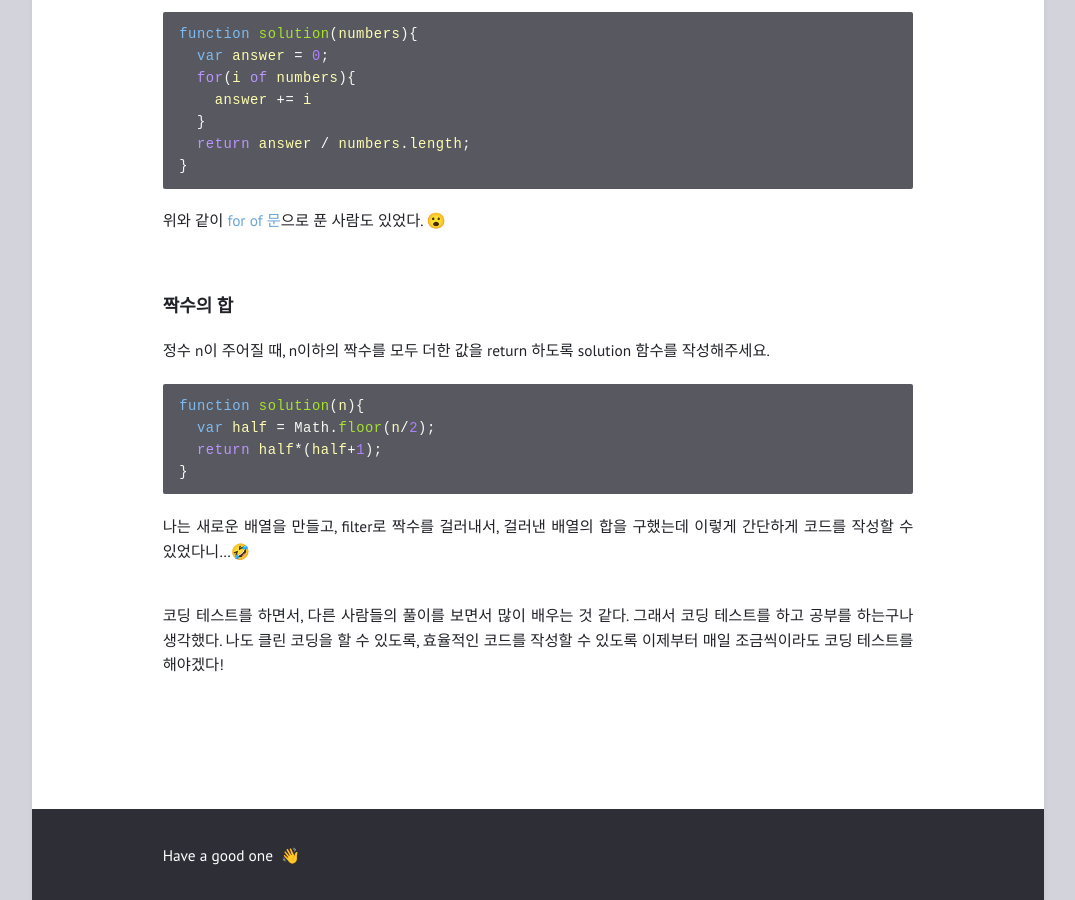
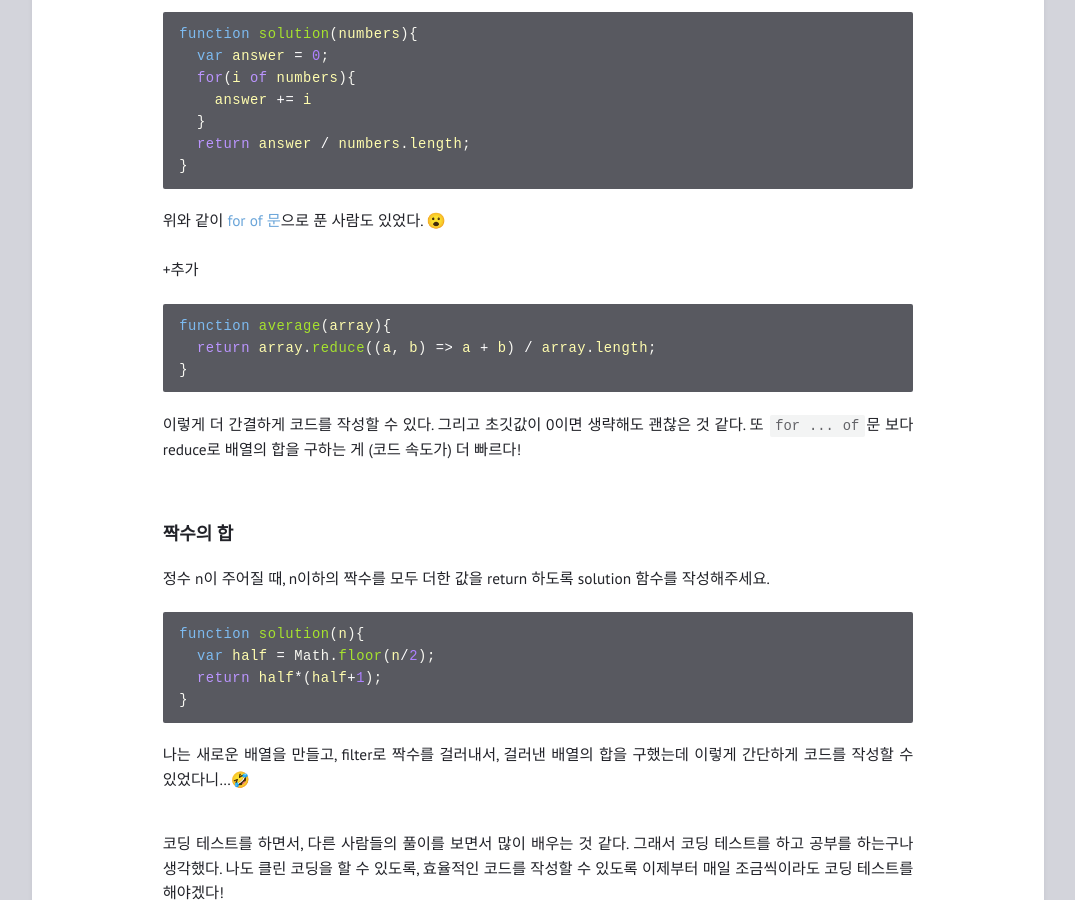
Before and after one commit to feb-dain/feb-dain.github.io, a Jekyll site: the page built from _posts/2022-10-14-started-taking-coding-tests.md, in a window 1280 px wide and 900 px high, scrolled down 1065 px. Shown: the whole window, without its empty margins (102-1177 px from the left). Built offline with Jekyll 4.4.1, drawn with Linux system fonts in a browser that asks for light colours; comment, search, counter and statistics services are not loaded.

Commit message:
Update 2022-10-14-started-taking-coding-tests.md

````diff
--- a/_posts/2022-10-14-started-taking-coding-tests.md
+++ b/_posts/2022-10-14-started-taking-coding-tests.md
@@ -54,6 +54,16 @@ function solution(numbers){
 }
 ```
 위와 같이 <a href="https://developer.mozilla.org/en-US/docs/Web/JavaScript/Reference/Statements/for...of">for of 문</a>으로 푼 사람도 있었다. 😮
+<br>
+<br>
++추가<br>
+```jsx
+function average(array){
+  return array.reduce((a, b) => a + b) / array.length;
+}
+```
+이렇게 더 간결하게 코드를 작성할 수 있다. 그리고 초깃값이 0이면 생략해도 괜찮은 것 같다.
+또 `for ... of`문 보다 reduce로 배열의 합을 구하는 게 (코드 속도가) 더 빠르다!
 
 <br>
 
````
